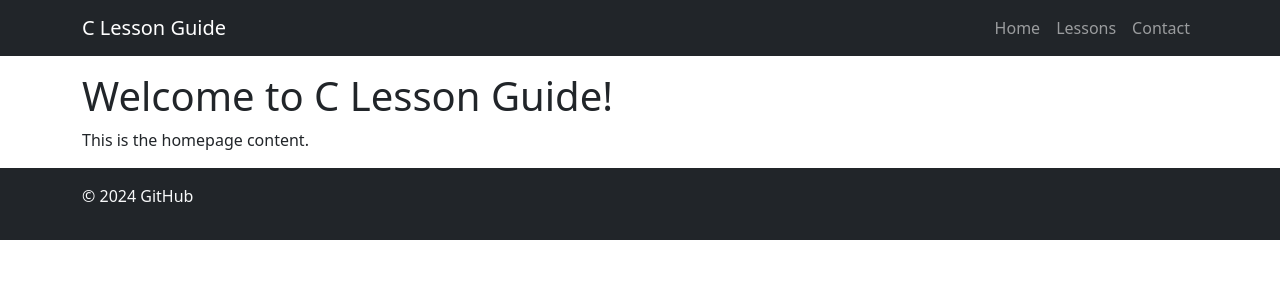
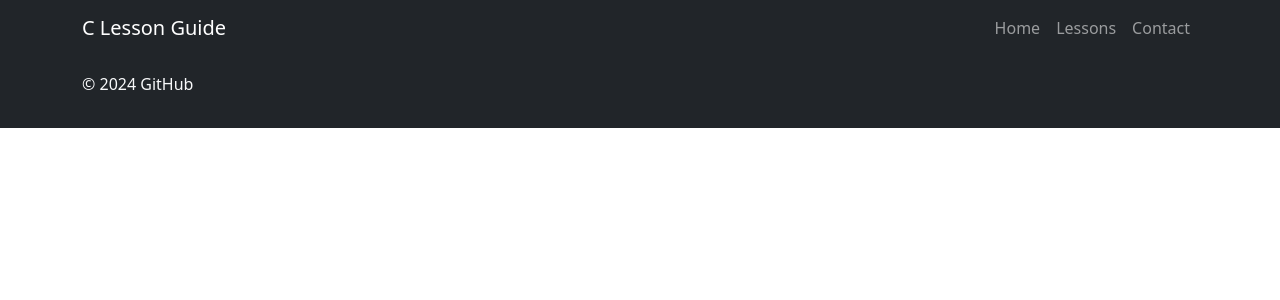
Before and after one commit to JohnPatrickAncajas/c, a React (Create React App) app: page / in a window 1280 px wide. Shown: the top 300 px of the page. Built offline with nearby package versions, Linux system fonts and the light colour scheme.

Commit message:
Update attempt

```diff
--- a/src/App.js
+++ b/src/App.js
@@ -20,7 +20,7 @@ function App() {
     <HashRouter>
       <MyNavbar />
       <Routes>
-        <Route index path='/' element={<HomePage />} />
+        <Route index path='/c/*' element={<HomePage />} />
         <Route path='/Lessons' element={<Lessons />} />
         <Route path='/Lessons/Lesson1' element={<Lesson1 />} />
         <Route path='/Lessons/Lesson2' element={<Lesson2 />} />
--- a/src/components/Navbar.js
+++ b/src/components/Navbar.js
@@ -14,7 +14,7 @@ function MyNavbar() {
           <Nav className="ml-auto flex-grow-1">
           </Nav>
           <Nav className="me-auto">
-            <Nav.Link as={Link} to="/">Home</Nav.Link>
+            <Nav.Link as={Link} to="/c">Home</Nav.Link>
             <Nav.Link as={Link} to="/Lessons">Lessons</Nav.Link>
             <Nav.Link as={Link} to="/Contact">Contact</Nav.Link>
           </Nav>
```
